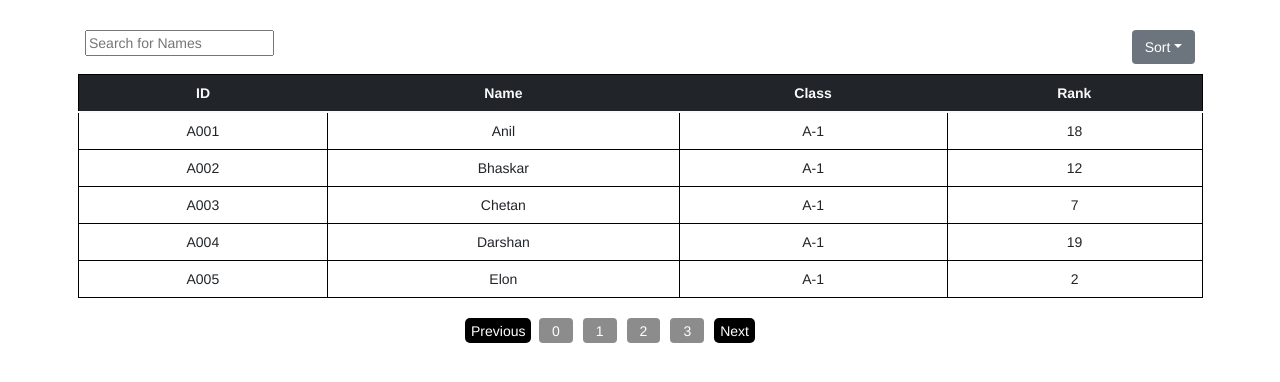
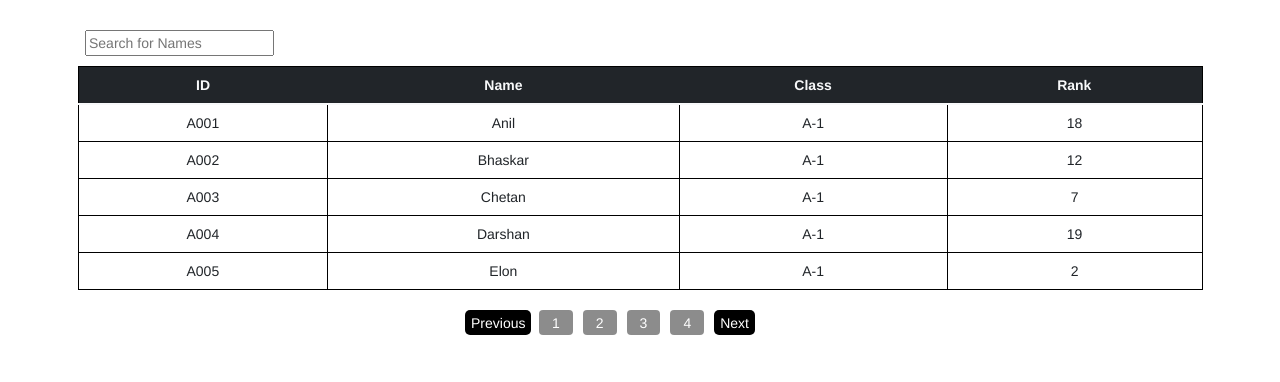
Before and after one commit to nayakdarshan/js-task1, a plain HTML site: page index.html in a window 1280 px wide. Shown: the part 82-464 px from the top of the page. Drawn offline with nearby package versions, Linux system fonts and the light colour scheme.

Commit message:
Add files via upload

```diff
--- a/fetchData.js
+++ b/fetchData.js
@@ -1,21 +1,128 @@
-//fetch data and assign to studentDetails from studentData.json
-var studentDetails = (function() {
-    var studentDetails = null;
-    $.ajax({
-        'async': false,
-        'global': false,
-        'url': "studentData.json",
-        'dataType': "json",
-        'success': function(data) {
-            studentDetails = data;
-        }
-    });
-    return studentDetails;
-})();
+var studentDetails = [{
+        "id": "A001",
+        "name": "Anil",
+        "class": "A-1",
+        "rank": "18"
+    },
+    {
+        "id": "A002",
+        "name": "Bhaskar",
+        "class": "A-1",
+        "rank": "12"
+    },
+    {
+        "id": "A003",
+        "name": "Chetan",
+        "class": "A-1",
+        "rank": "7"
+    },
+    {
+        "id": "A004",
+        "name": "Darshan",
+        "class": "A-1",
+        "rank": "19"
+    },
+    {
+        "id": "A005",
+        "name": "Elon",
+        "class": "A-1",
+        "rank": "2"
+    },
+    {
+        "id": "A006",
+        "name": "Felix",
+        "class": "A-1",
+        "rank": "13"
+    },
+    {
+        "id": "A007",
+        "name": "Ganesh",
+        "class": "A-1",
+        "rank": "1"
+    },
+    {
+        "id": "A008",
+        "name": "Hitesh",
+        "class": "A-1",
+        "rank": "4"
+    },
+    {
+        "id": "A009",
+        "name": "Ishwar",
+        "class": "A-1",
+        "rank": "9"
+    },
+    {
+        "id": "A010",
+        "name": "Jagan",
+        "class": "A-1",
+        "rank": "10"
+    },
+    {
+        "id": "A011",
+        "name": "Krishna",
+        "class": "A-1",
+        "rank": "11"
+    },
+    {
+        "id": "A012",
+        "name": "Leo",
+        "class": "A-1",
+        "rank": "15"
+    },
+    {
+        "id": "A013",
+        "name": "Manish",
+        "class": "A-1",
+        "rank": "5"
+    },
+    {
+        "id": "A014",
+        "name": "Neha",
+        "class": "A-1",
+        "rank": "20"
+    },
+    {
+        "id": "A015",
+        "name": "Omen",
+        "class": "A-1",
+        "rank": "17"
+    },
+    {
+        "id": "A016",
+        "name": "Prathvi",
+        "class": "A-1",
+        "rank": "16"
+    },
+    {
+        "id": "A017",
+        "name": "Ramesh",
+        "class": "A-1",
+        "rank": "14"
+    },
+    {
+        "id": "A018",
+        "name": "Suresh",
+        "class": "A-1",
+        "rank": "11"
+    },
+    {
+        "id": "A019",
+        "name": "Tom",
+        "class": "A-1",
+        "rank": "3"
+    },
+    {
+        "id": "A020",
+        "name": "Varun",
+        "class": "A-1",
+        "rank": "6"
+    }
+]
 
 
 //iterating throughout the studentDetails and appending to the table
-$(document).ready(function() {
+document.addEventListener("DOMContentLoaded", function() {
     var table = $('#studentTable');
 
     var max_size = studentDetails.length;
@@ -28,16 +135,14 @@ $(document).ready(function() {
 
     //function to append student details into the table
     function appendStudentData(min, limit) {
-        // console.log(sta, limit);
-        // console.log(max_size);
         for (var i = min; i < limit; i++) {
-            var tab = '<tr><td>' + studentDetails[i].id + "\n" + '</td><td class="studentFullName">' + studentDetails[i].name + "\n" + '</td><td>' +
+            var tab = "<tr><td>" + studentDetails[i].id + "\n" + '</td><td class="studentFullName">' + studentDetails[i].name + "\n" + '</td><td>' +
                 studentDetails[i].class + "\n" + '</td><td class="studentRank">' + studentDetails[i].rank + '</td>';
 
-            $('#studentTable').append(tab)
-            slno++;
+            $('#studentTable').append(tab);
         }
     }
+
     //next button function
     $('#nextValue').click(function() {
         var next = limit;
@@ -66,19 +171,18 @@ $(document).ready(function() {
     var number = Math.round(studentDetails.length / itemsPerPage);
 
     for (i = 0; i < number; i++) {
-        // var j = i + 1;
-        $('.nav').append('<button class="btn custom-btn">' + i + '</button>');
+        $('.nav').append('<button class="btn custom-btn">' + (i + 1) + '</button>');
     }
     $('.nav button').click(function() {
-        var start = $(this).text();
+        // var start = $(this).text();
+        var start = ($(this).text()) - 1;
         table.empty();
         limit = 5 * (parseInt(start) + 1) > max_size ? max_size : 5 * (parseInt(start) + 1)
         appendStudentData(start * 5, limit);
     });
 });
-//pure javascript functions
-//sorting by rank function
-function sortByRank() {
+
+function sortByRankAsc() {
     var table, rows, switching, i, x, y, shouldSwitch;
     table = document.getElementById("studentTable");
     switching = true;
@@ -102,7 +206,30 @@ function sortByRank() {
 
 }
 
-//sorting by A to Z function
+function sortByRankDsc() {
+    var table, rows, switching, i, x, y, shouldSwitch;
+    table = document.getElementById("studentTable");
+    switching = true;
+    while (switching) {
+        switching = false;
+        rows = table.rows;
+        for (i = 0; i < (rows.length); i++) {
+            shouldSwitch = false;
+            x = rows[i].getElementsByClassName("studentRank")[0];
+            y = rows[(i + 1)].getElementsByClassName("studentRank")[0];
+            if (Number(x.innerHTML) > Number(y.innerHTML)) {
+                shouldSwitch = true;
+                break;
+            }
+        }
+        if (shouldSwitch) {
+            rows[i].parentNode.insertBefore(rows[i], rows[i + 1]);
+            switching = true;
+        }
+    }
+
+}
+
 function sortByAtoZ() {
     var table, rows, switching, i, x, y, shouldSwitch;
     table = document.getElementById("studentTable");
@@ -150,6 +277,8 @@ function sortByZtoA() {
     }
 
 }
+
+
 //search function
 function searchName() {
     var input, filter, found, table, tr, td, i, j;
--- a/index.html
+++ b/index.html
@@ -28,14 +28,14 @@
         </span>
 
         <!-- <button onclick="appendStudentDataInOne()" class="btn btn-primary">123</button> -->
-        <div class="dropdown float-end">
+        <!-- <div class="dropdown float-end">
             <button class="btn btn-secondary dropdown-toggle" type="button" id="dropdownMenuButton1" data-bs-toggle="dropdown" aria-expanded="false">Sort</button>
             <ul class="dropdown-menu" aria-labelledby="dropdownMenuButton1">
                 <li><a class="dropdown-item" href="#" onclick="sortByRank()">By Rank</a></li>
                 <li><a class="dropdown-item" href="#" onclick="sortByAtoZ()">By Name (A-Z)</a></li>
                 <li><a class="dropdown-item" href="#" onclick="sortByZtoA()">By Name (Z-A)</a></li>
             </ul>
-        </div>
+        </div> -->
     </div>
     <div class="container">
         <div class="row">
@@ -44,9 +44,9 @@
                     <thead class=" text-center">
                         <tr>
                             <th class=" text-center bg-dark text-light">ID</th>
-                            <th class=" text-center bg-dark text-light">Name</th>
+                            <th class=" text-center bg-dark text-light name-sort" onclick="sortByZtoA()" data-order="ascending">Name</th>
                             <th class=" text-center bg-dark text-light">Class</th>
-                            <th class=" text-center bg-dark text-light">Rank</th>
+                            <th class=" text-center bg-dark text-light rank-sort" onclick="sortByRankAsc()" data-order="ascending">Rank</th>
                         </tr>
                     </thead>
                     <tbody id="studentTable">
```
